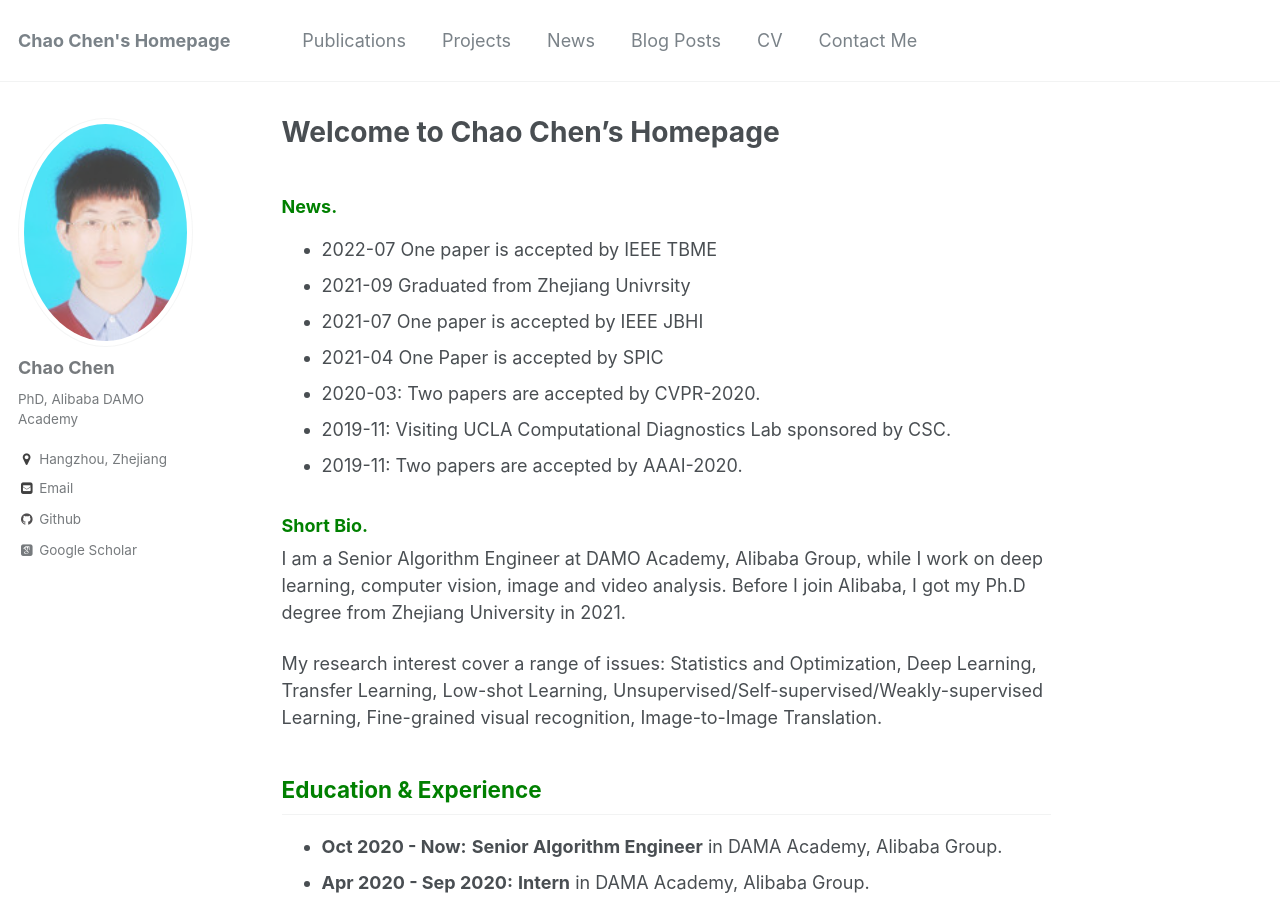
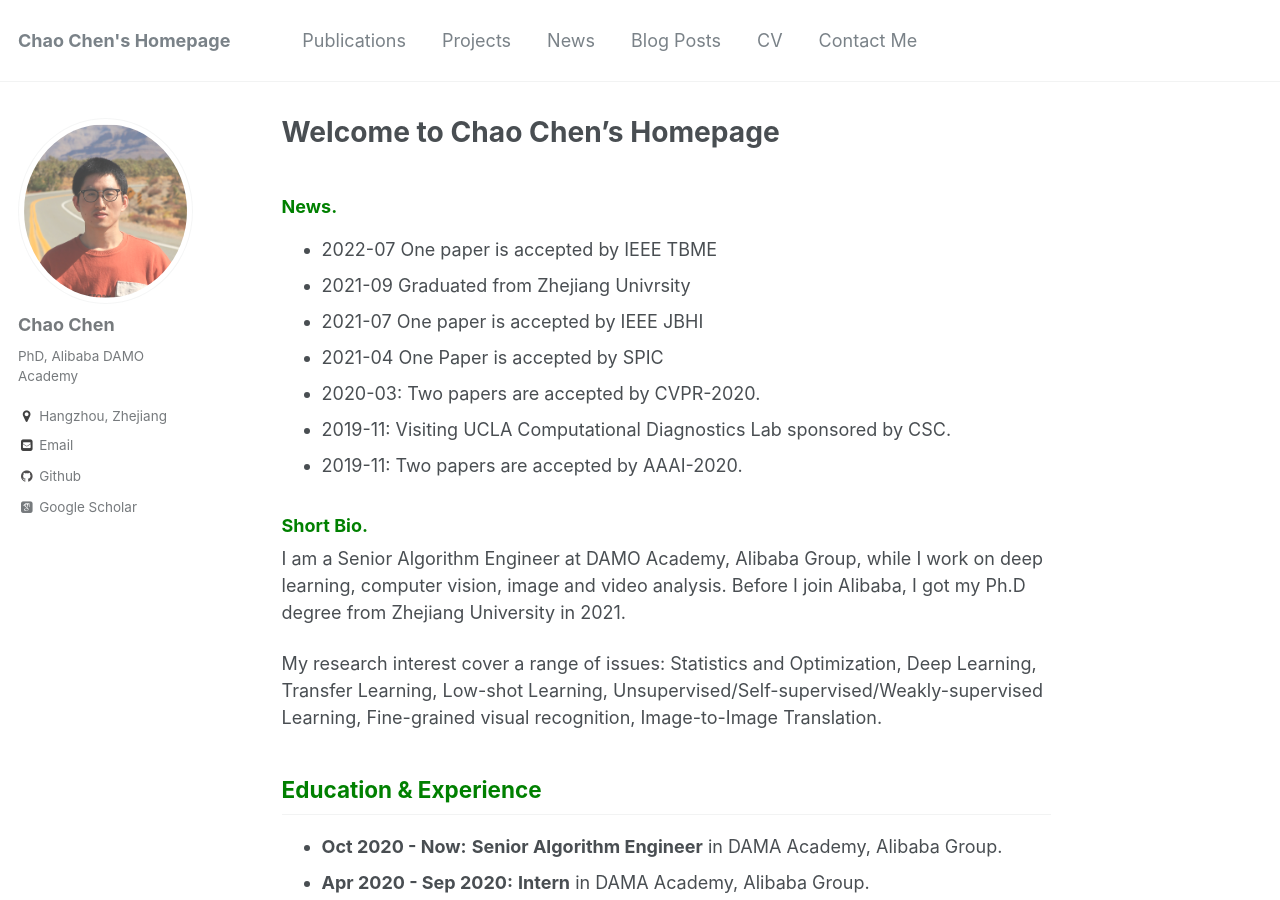
Before and after one commit to chenchao666/chenchao666.github.io, a Jekyll site: the page built from _pages/about.md, in a window 1280 px wide and 900 px high. Built offline with Jekyll 4.4.1, drawn with Linux system fonts in a browser that asks for light colours; some web fonts are replaced.

Commit message:
Update _config.yml

```diff
--- a/_config.yml
+++ b/_config.yml
@@ -80,7 +80,7 @@ analytics:
 # Site Author
 author:
   name             : "Chao Chen"
-  avatar           : "profile.png"
+  avatar           : "chaochen.png"
   bio              : "PhD, Alibaba DAMO Academy"
   location         : "Hangzhou, Zhejiang"
   employer         :
```
